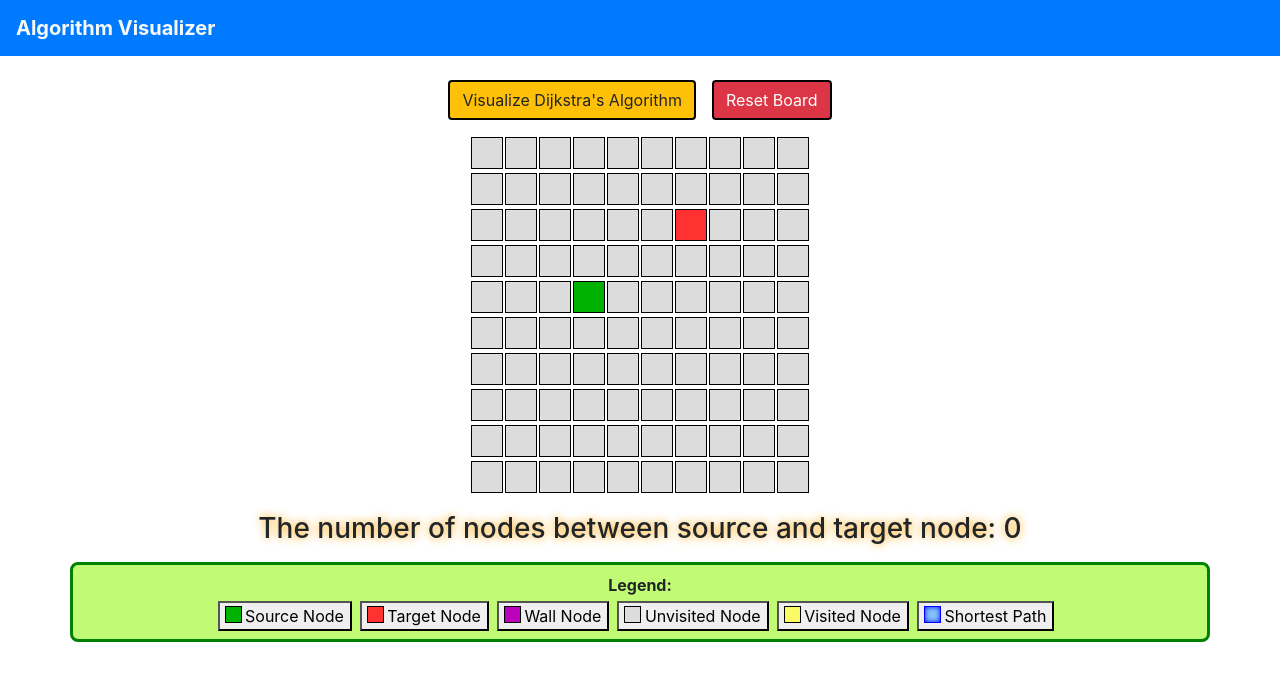
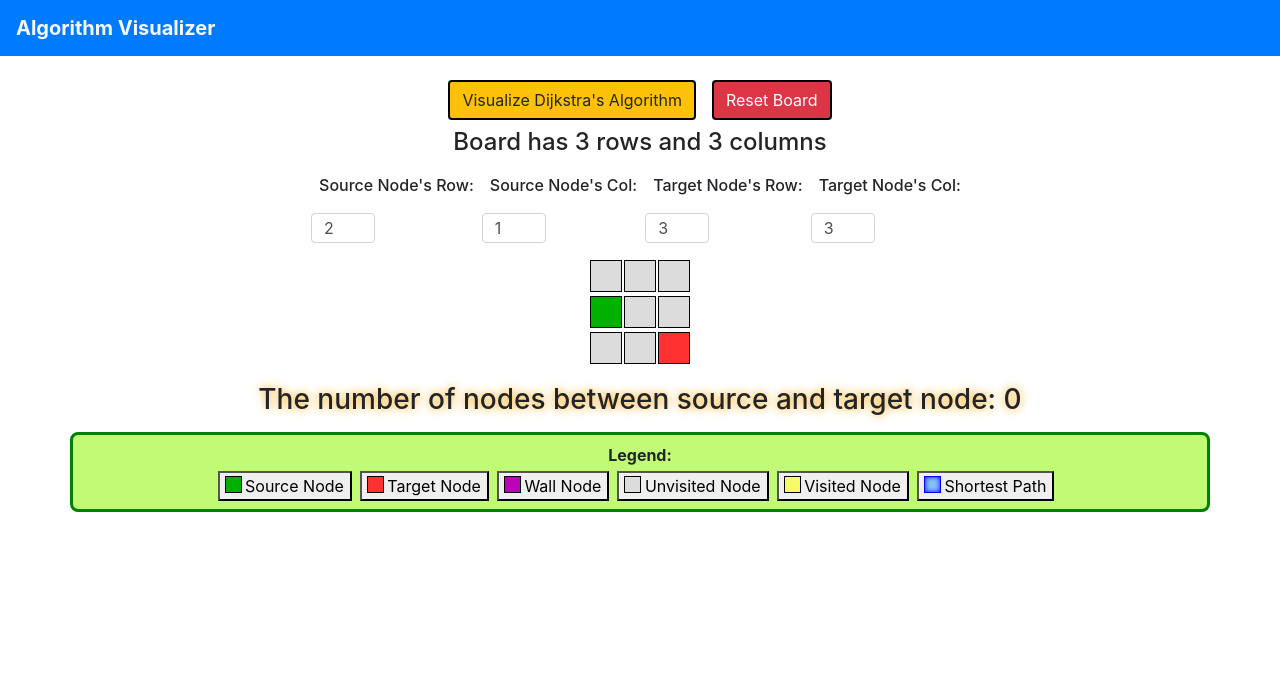
Before and after one commit to patel-himanshu/algorithm-visualizer, a React (Create React App) app: page / in a window 1280 px wide. Shown: the top 680 px of the page. Built offline with nearby package versions, Linux system fonts and the light colour scheme.

Commit message:
refactor: create "legend" component

```diff
--- /dev/null
+++ b/src/components/Legend/Legend.js
@@ -0,0 +1,33 @@
+import React, { Component } from "react";
+
+export default class Legend extends Component {
+  render() {
+    const legend = [
+      { name: "Source Node", nodeClass: "node-source" },
+      { name: "Target Node", nodeClass: "node-target" },
+      { name: "Wall Node", nodeClass: "node-wall" },
+      { name: "Unvisited Node", nodeClass: "node" },
+      { name: "Visited Node", nodeClass: "node-visited" },
+      {
+        name: "Shortest Path",
+        nodeClass: "node-shortest-path node-legend-final",
+      },
+    ];
+
+    return (
+      <div className="container legend mt-3 mb-3">
+        <div className="mb-1 font-weight-bold" style={{ cursor: "default" }}>
+          Legend:
+        </div>
+        {legend.map((legendItem, idx) => {
+          const { name, nodeClass } = legendItem;
+          return (
+            <button key={idx} className="mr-2" style={{ cursor: "default" }}>
+              <div className={`node node-legend ${nodeClass}`}></div> {name}
+            </button>
+          );
+        })}
+      </div>
+    );
+  }
+}
--- a/src/components/Node/Node.js
+++ b/src/components/Node/Node.js
@@ -3,13 +3,15 @@ import "./Node.css";
 
 export default class Node extends Component {
   render() {
-    const { row, col, isSourceNode, isTargetNode } = this.props;
+    const { row, col, isWall, isSourceNode, isTargetNode } = this.props;
 
     let otherClassName = "";
     if (isSourceNode) {
       otherClassName = "node-source";
     } else if (isTargetNode) {
       otherClassName = "node-target";
+    } else if (isWall) {
+      otherClassName = "node-wall";
     }
 
     return (
--- a/src/components/Visualizer/Visualizer.css
+++ b/src/components/Visualizer/Visualizer.css
@@ -23,3 +23,13 @@
   outline: 1px solid var(--wall-outline);
   box-shadow: 0 0 5px inset var(--wall-outline);
 }
+
+label {
+  font-weight: 500;
+  padding: 0.5rem;
+}
+
+input[type="number"] {
+  width: 4rem;
+  height: 30px;
+}
--- a/src/components/Visualizer/Visualizer.js
+++ b/src/components/Visualizer/Visualizer.js
@@ -1,21 +1,22 @@
 import React, { Component } from "react";
 import { dijkstra, getShortestPath } from "../../algorithms/Dijkstra";
+import Legend from "../Legend/Legend";
 import Node from "../Node/Node";
 import "./Visualizer.css";
 
-const BOARD_WIDTH = 10;
-const BOARD_HEIGHT = 10;
-const SOURCE_NODE_ROW = 4;
-const SOURCE_NODE_COL = 3;
+// const BOARD_WIDTH = 10;
+// const BOARD_HEIGHT = 10;
+// const SOURCE_NODE_ROW = 4;
+// const SOURCE_NODE_COL = 3;
+// const TARGET_NODE_ROW = 2;
+// const TARGET_NODE_COL = 6;
+
+const BOARD_WIDTH = 3;
+const BOARD_HEIGHT = 3;
+const SOURCE_NODE_ROW = 1;
+const SOURCE_NODE_COL = 0;
 const TARGET_NODE_ROW = 2;
-const TARGET_NODE_COL = 6;
-
-// const BOARD_WIDTH = 3;
-// const BOARD_HEIGHT = 3;
-// const SOURCE_NODE_ROW = 1;
-// const SOURCE_NODE_COL = 0;
-// const TARGET_NODE_ROW = 2;
-// const TARGET_NODE_COL = 2;
+const TARGET_NODE_COL = 2;
 
 export default class Visualizer extends Component {
   constructor(props) {
@@ -23,7 +24,12 @@ export default class Visualizer extends Component {
     this.state = {
       board: [],
       pathLength: 0,
-      isDoubleClickActive: false,
+      boardDims: { row: 3, col: 3 },
+      source: { row: 1, col: 0 },
+      target: { row: 2, col: 2 },
+      // boardDims: { row: BOARD_HEIGHT, col: BOARD_WIDTH },
+      // source: { row: SOURCE_NODE_ROW, col: SOURCE_NODE_COL },
+      // target: { row: TARGET_NODE_ROW, col: TARGET_NODE_COL },
     };
   }
 
@@ -88,19 +94,26 @@ export default class Visualizer extends Component {
     // this.setState({ board: board, pathLength: 0 });
   }
 
+  // handleClick(row, col) {
+  //   console.log("Clicked");
+  //   const { board } = this.state;
+  //   const node = board[row][col];
+  //   const newNode = {
+  //     ...node,
+  //     isWall: !node.isWall,
+  //   };
+  //   board[row][col] = newNode;
+  //   console.log(node);
+  //   console.log(newNode);
+  //   this.setState({ board });
+  // }
+
+  onFieldChange = (e) => {
+    this.setState({ [e.target.name]: e.target.value });
+  };
+
   render() {
-    const { board, pathLength } = this.state;
-    const legend = [
-      { name: "Source Node", nodeClass: "node-source" },
-      { name: "Target Node", nodeClass: "node-target" },
-      { name: "Wall Node", nodeClass: "node-wall" },
-      { name: "Unvisited Node", nodeClass: "node" },
-      { name: "Visited Node", nodeClass: "node-visited" },
-      {
-        name: "Shortest Path",
-        nodeClass: "node-shortest-path node-legend-final",
-      },
-    ];
+    const { board, pathLength, boardDims, source, target } = this.state;
 
     return (
       <>
@@ -122,6 +135,67 @@ export default class Visualizer extends Component {
           Reset Board
         </button>
 
+        {/* Board and Node Details */}
+        <div className="container mt-2">
+          <h4>
+            Board has {boardDims.row} rows and {boardDims.col} columns
+          </h4>
+          <form className="row d-flex justify-content-center align-items-center">
+            <div className="d-">
+              <label htmlFor="source.row">Source Node's Row:</label>
+              <input
+                className="form-control"
+                type="number"
+                id="source.row"
+                name="source.row"
+                min="1"
+                max={boardDims.row}
+                value={source.row + 1}
+                onChange={this.onFieldChange}
+              />
+            </div>
+            <div className="d-">
+              <label htmlFor="source.col">Source Node's Col:</label>
+              <input
+                className="form-control"
+                type="number"
+                id="source.col"
+                name="source.col"
+                min="1"
+                max={boardDims.col}
+                value={source.col + 1}
+                onChange={this.onFieldChange}
+              />
+            </div>
+            <div className="d-">
+              <label htmlFor="target.row">Target Node's Row:</label>
+              <input
+                className="form-control"
+                type="number"
+                id="target.row"
+                name="target.row"
+                min="1"
+                max={boardDims.row}
+                value={target.row + 1}
+                onChange={this.onFieldChange}
+              />
+            </div>
+            <div className="d-">
+              <label htmlFor="target.col">Target Node's Col:</label>
+              <input
+                className="form-control"
+                type="number"
+                id="target.col"
+                name="target.col"
+                min="1"
+                max={boardDims.col}
+                value={target.col + 1}
+                onChange={this.onFieldChange}
+              />
+            </div>
+          </form>
+        </div>
+
         {/* Board Layout */}
         <div className="mb-2">
           <div className="board-layout">
@@ -129,14 +203,22 @@ export default class Visualizer extends Component {
               return (
                 <div key={boardRowIdx} className="board-row">
                   {boardRow.map((boardCol, boardColIdx) => {
-                    const { row, col, isSourceNode, isTargetNode } = boardCol;
+                    const {
+                      row,
+                      col,
+                      isWall,
+                      isSourceNode,
+                      isTargetNode,
+                    } = boardCol;
                     return (
                       <Node
                         key={boardColIdx}
                         row={row}
                         col={col}
+                        isWall={isWall}
                         isSourceNode={isSourceNode}
                         isTargetNode={isTargetNode}
+                        // onClick={() => this.handleClick(row, col)}
                       />
                     );
                   })}
@@ -150,19 +232,7 @@ export default class Visualizer extends Component {
         </div>
 
         {/* Legend */}
-        <div className="container legend mt-3 mb-3">
-          <div className="mb-1 font-weight-bold" style={{ cursor: "default" }}>
-            Legend:
-          </div>
-          {legend.map((legendItem, idx) => {
-            const { name, nodeClass } = legendItem;
-            return (
-              <button key={idx} className="mr-2" style={{ cursor: "default" }}>
-                <div className={`node node-legend ${nodeClass}`}></div> {name}
-              </button>
-            );
-          })}
-        </div>
+        <Legend />
       </>
     );
   }
@@ -191,6 +261,7 @@ const createNode = (row, col) => {
     distance: Infinity,
     isVisited: false,
     parentNode: null,
+    isWall: false,
     isSourceNode: row === SOURCE_NODE_ROW && col === SOURCE_NODE_COL,
     isTargetNode: row === TARGET_NODE_ROW && col === TARGET_NODE_COL,
   };
```
